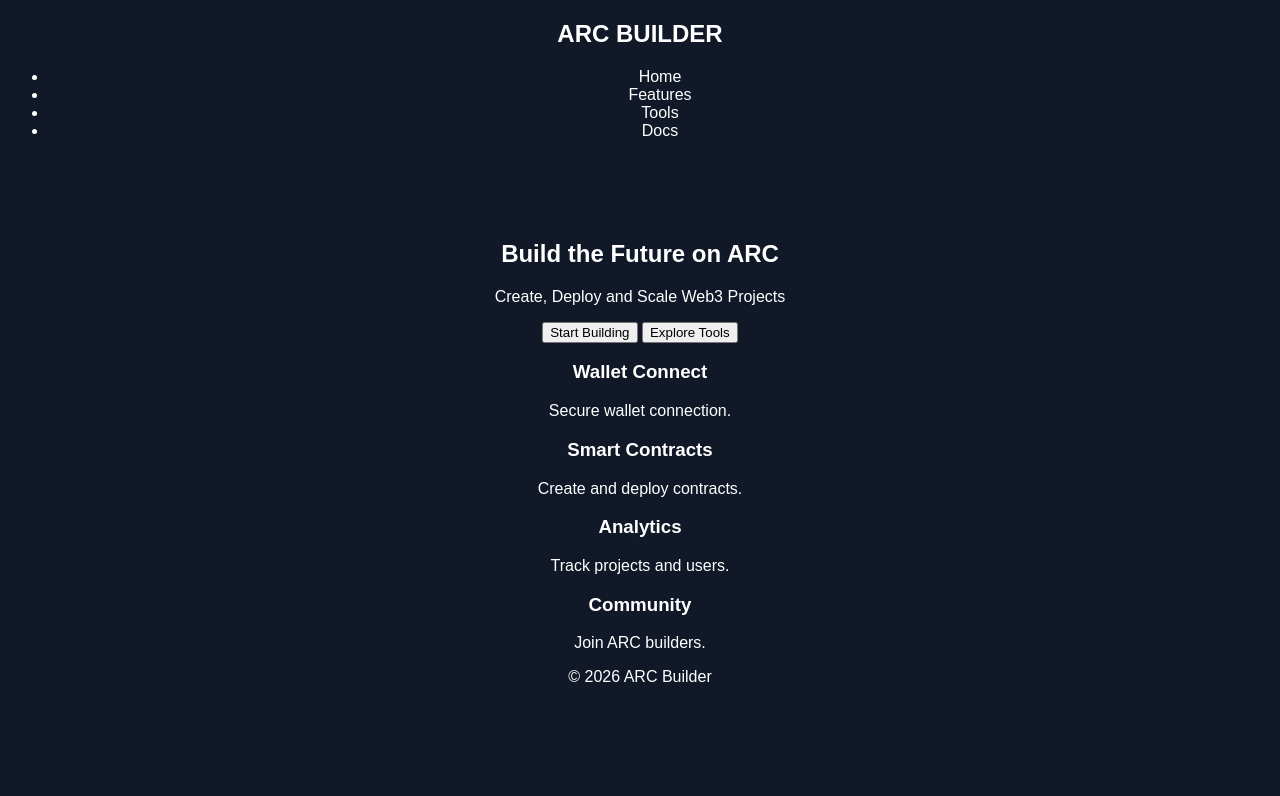
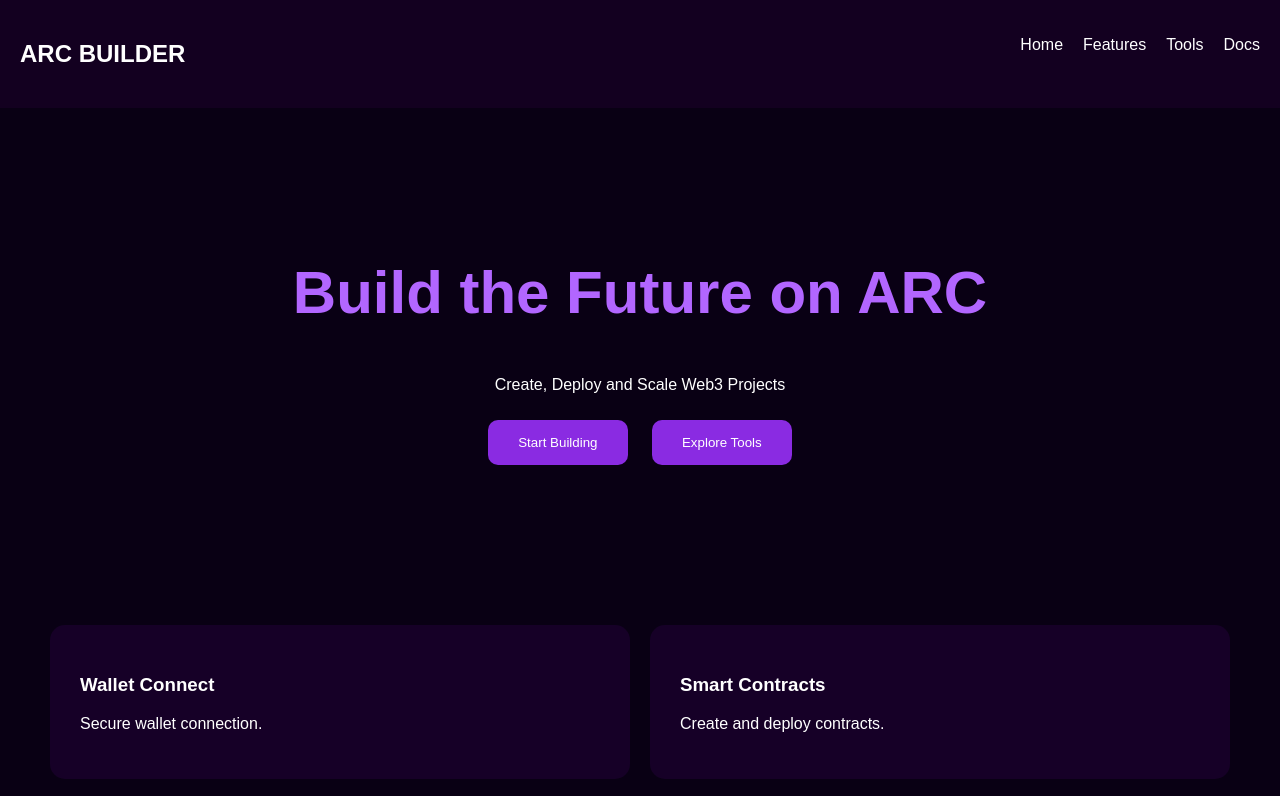
Before and after one commit to Roshnip5/arc-builder-site, a plain HTML site: page index.html in a window 1280 px wide. Shown: the top 796 px of the page. Drawn offline with Linux system fonts and the light colour scheme.

```diff
--- a/style.css
+++ b/style.css
@@ -1,10 +1,56 @@
 body{
-  background:#111827;
-  color:white;
-  text-align:center;
-  font-family:Arial;
+background:#090014;
+color:white;
+font-family:sans-serif;
+margin:0;
 }
 
-h1{
-  margin-top:100px;
+nav{
+display:flex;
+justify-content:space-between;
+padding:20px;
+background:#130020;
 }
+
+ul{
+display:flex;
+gap:20px;
+list-style:none;
+}
+
+.hero{
+text-align:center;
+padding:100px 20px;
+}
+
+.hero h1{
+font-size:60px;
+color:#b266ff;
+}
+
+button{
+background:#8a2be2;
+color:white;
+border:none;
+padding:15px 30px;
+border-radius:10px;
+margin:10px;
+}
+
+.features{
+display:grid;
+grid-template-columns:repeat(2,1fr);
+gap:20px;
+padding:50px;
+}
+
+.card{
+background:#160027;
+padding:30px;
+border-radius:15px;
+}
+
+footer{
+text-align:center;
+padding:30px;
+}
```
